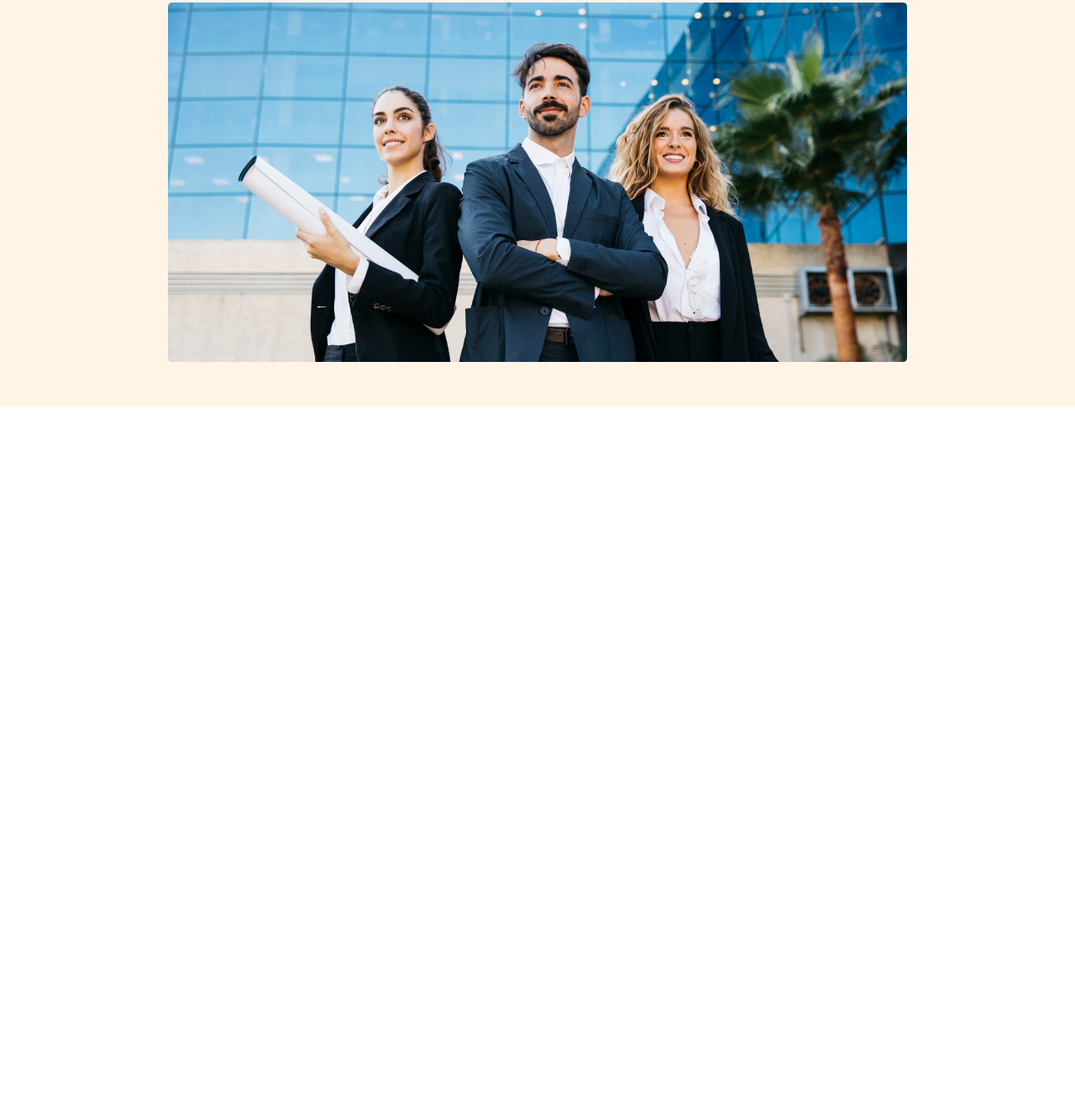
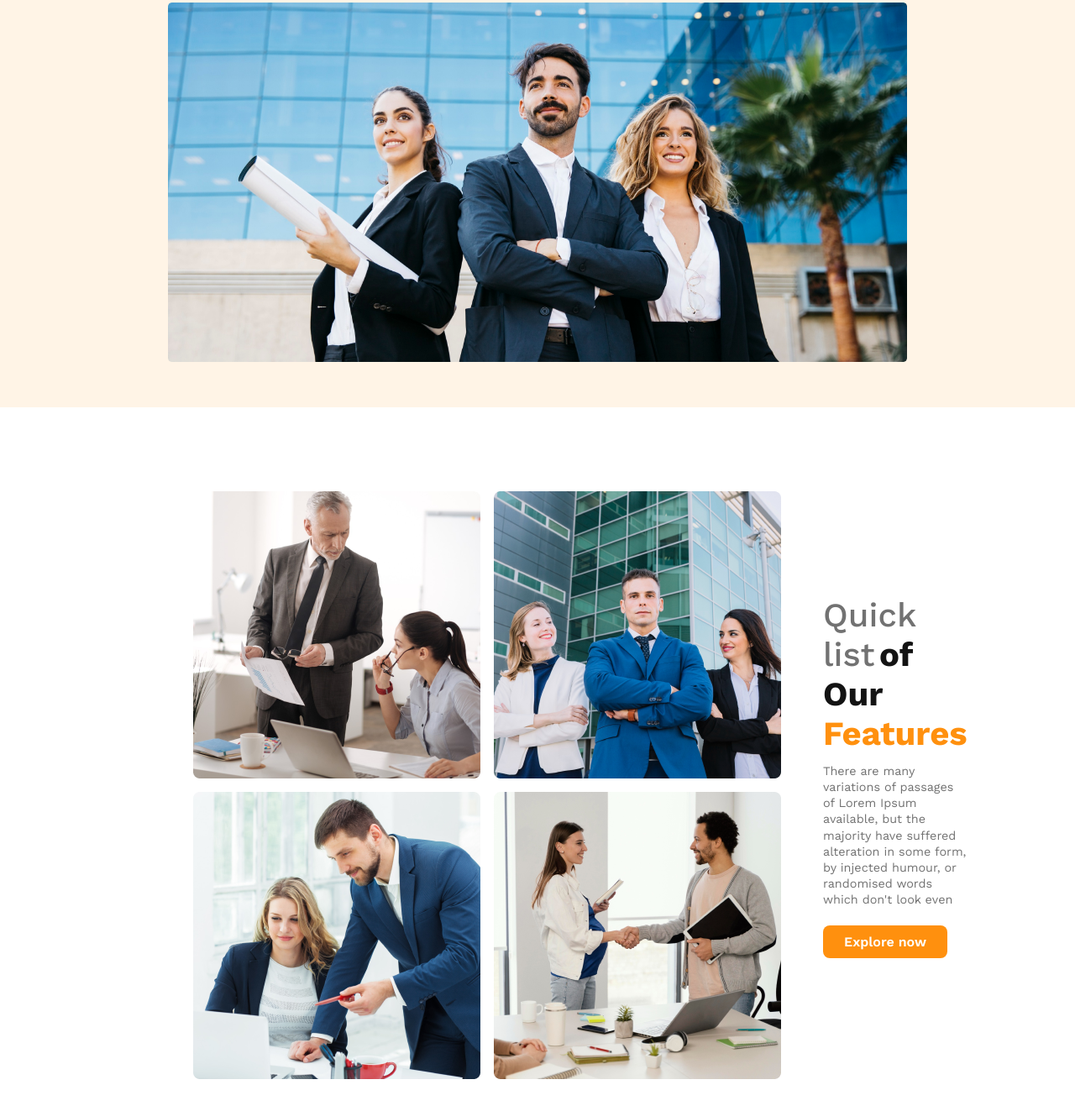
Before and after one commit to Mahbub2027/g3-architects, a plain HTML site: page index.html in a window 1280 px wide. Shown: the part 287-1610 px from the top of the page at 84% size. Before the commit the page ends 800 px from the top, so only its background shows below. Drawn offline with nearby package versions, Linux system fonts and the light colour scheme; a web font is replaced by a local one.

Commit message:
features section added

```diff
--- a/css/style.css
+++ b/css/style.css
@@ -9,7 +9,8 @@
     margin: 0;
     padding: 0;
 }
-.btn-primary{
+
+.btn-primary {
     border-radius: 8px;
     background: #FF900E;
     padding: 10px 25px;
@@ -17,9 +18,10 @@
     font-size: 1rem;
     color: #fff;
     font-weight: 600;
-    margin: 20px;
+    margin: 20px 0px;
     cursor: pointer;
 }
+
 /* header style */
 header {
     background: rgba(255, 144, 14, 0.10);
@@ -73,28 +75,97 @@ ul li a {
     font-weight: 400;
     margin-top: 16px;
 }
-.banner img{
+
+.banner img {
     width: 100%;
 }
+
+/* main section start */
+main {
+    max-width: 1220px;
+    margin: 0 auto;
+}
+
+.teams-container {
+    display: flex;
+    align-items: center;
+    margin: 100px 200px;
+
+}
+
+.teams-img-container {
+    display: grid;
+    grid-template-columns: repeat(2, 1fr);
+    gap: 1rem;
+
+}
+
+/* .teams-img-container img {
+
+} */
+
+.teams-content {
+    padding: 0px 50px;
+}
+
+.title-quick {
+    color: #727272;
+    font-size: 2.5rem;
+    font-weight: 500;
+}
+
+.title-of-our {
+    color: #131313;
+    font-size: 2.5rem;
+    font-weight: 700;
+}
+.title-features{
+    color: #FF900E;
+    font-size: 2.5rem;
+    font-weight: 700;
+}
+.section-description{
+    color:#727272;
+    font-size: 0.9rem;
+    font-weight: 400;
+    line-height: 1.2rem;
+    margin-top: 12px;
+}
+
+
+
+
 
 
 
 /* media query style */
 /* mobile device */
 @media screen and (max-width: 576px) {
-    header{
+    header {
         padding: 20px;
     }
-    nav{
+
+    nav, .teams-container{
         flex-direction: column;
     }
+    /* .teams-container{
+        margin: 100px 20px;
+    } */
+    .teams-img-container{
+        grid-template-columns: 1fr;
+    }
 }
+
 /* medium device  */
 @media screen and (min-width: 576px) and (max-width: 960px) {
-    header{
+    header {
         padding: 50px;
     }
-    nav{
+
+    nav , .teams-container{
         flex-direction: column;
     }
+    .teams-content{
+        padding: 0px;
+    }
 }
--- a/index.html
+++ b/index.html
@@ -31,17 +31,26 @@
 
             <img src="./images/banner.png" alt="">
         </div>
-
     </header>
 
     <main>
         <!-- teams section  -->
-        <div>
+        <section class="teams-container">
+            <div class="teams-img-container">
+                <img src="./images/team1.png" alt="">
+                <img src="./images/team2.png" alt="">
+                <img src="./images/team3.png" alt="">
+                <img src="./images/team4.png" alt="">
+            </div>
 
-        </div>
-        <div>
+            <div class="teams-content">
+                <h3 class="section-title"><span class="title-quick">Quick list</span> <span class="title-of-our">of Our</span> <span class="title-features">Features</span></h3>
+                <p class="section-description">There are many variations of passages of Lorem Ipsum available, but the majority have suffered alteration in some form, by injected humour, or randomised words which don't look even</p>
+                <button class="btn-primary">Explore now</button>
+            </div>
+        </section>
 
-        </div>
+
     </main>
 </body>
 
```
